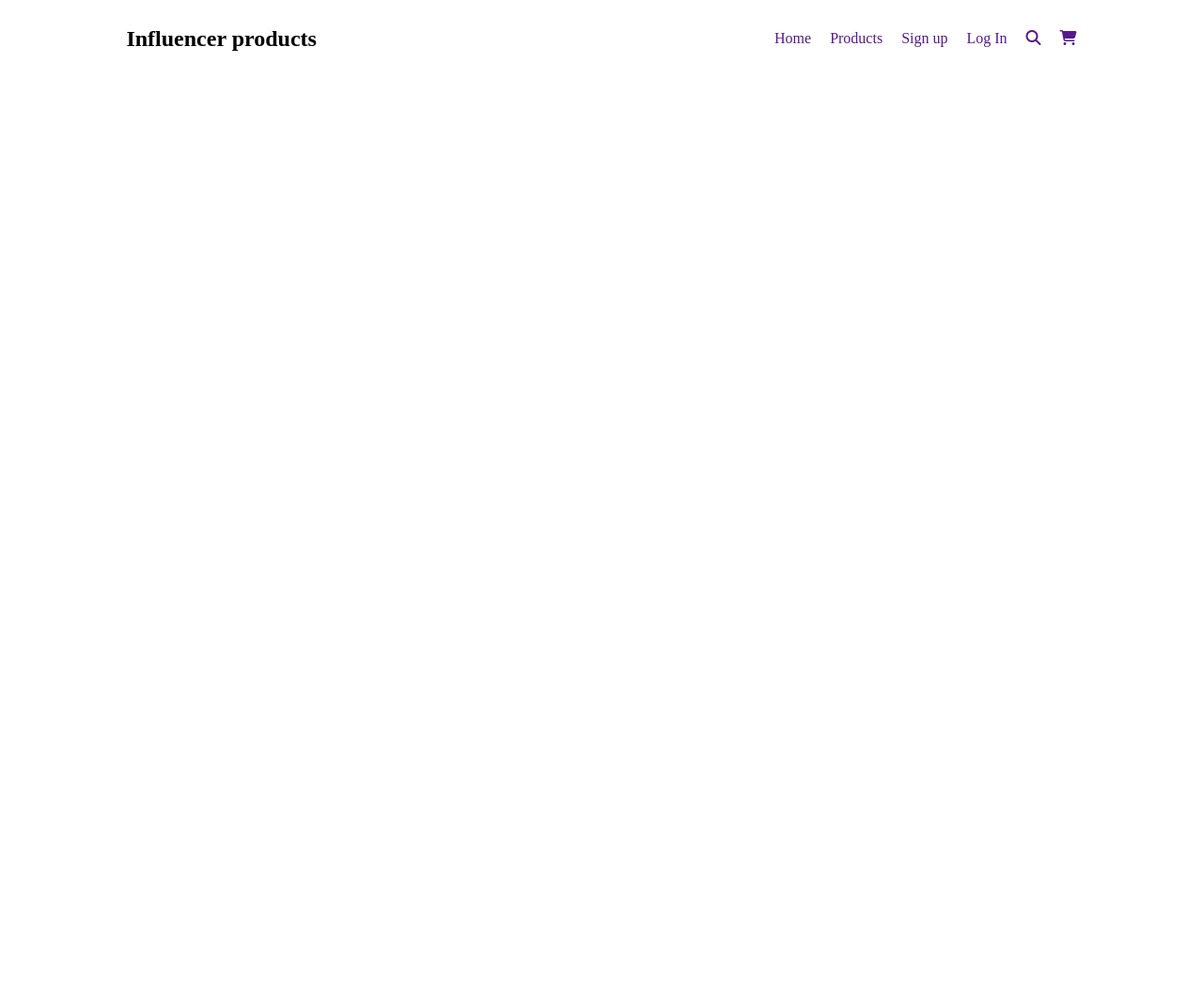
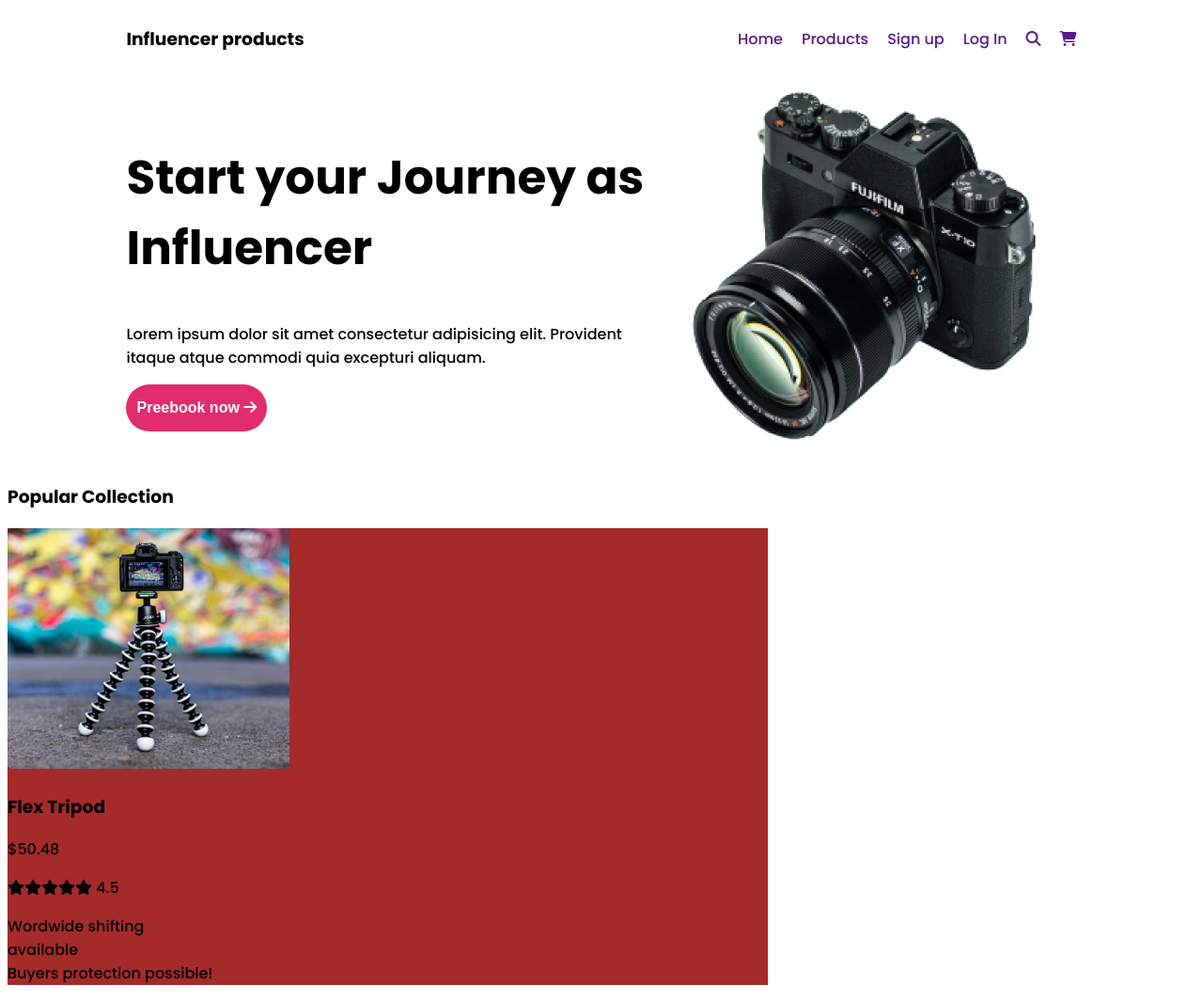
Before and after one commit to ahmed-nasir/influencer-gear-main-1.0, a plain HTML site: page index.html in a window 1280 px wide. Shown: the whole page at 94% size. Before the commit the page ends 800 px from the top, so only its background shows below. Drawn offline with Linux system fonts and the light colour scheme.

Commit message:
Popular section issu

```diff
--- a/index.html
+++ b/index.html
@@ -16,8 +16,8 @@
     <header>
         <!-- Nav Start -->
 
-        <nav class="nav-container">
-            <h1 class="logo">Influencer products</h1>
+        <nav class="container">
+            <h3 class="logo">Influencer products</h3>
             <ul class="menu">
                 <li><a href="">Home</a></li>
                 <li><a href="">Products</a></li>
@@ -33,8 +33,37 @@
         <!-- Nav End -->
     </header>
     <main>
+        <section class="top-section container">
+            <div class="left-sec">
+                <h1 class="top-heading">Start your Journey as <br>
+                    Influencer</h1>
+                <p>Lorem ipsum dolor sit amet consectetur adipisicing elit. Provident itaque atque commodi quia
+                    excepturi aliquam.</p>
+                <button>Preebook now <i class="fas fa-arrow-right"></i></button>
+            </div>
+            <div class="right-sec">
+                <img src="images/main-camera.png" alt="">
+            </div>
+        </section>
+    </main>
+    <section class="popular-collections">
+        <h3>Popular Collection</h3>
+        <div class="popular-collection">
+            <div class="collection-container">
+                <img src="images/tripod.png" alt="">
+                <div>
+                    <h3>Flex Tripod</h3>
+                    <span>$50.48</span>
+                    <p><i class="fas fa-star"></i><i class="fas fa-star"></i><i class="fas fa-star"></i><i
+                            class="fas fa-star"></i><i class="fas fa-star"></i> <span> 4.5</span></p>
 
-    </main>
+                    <p>Wordwide shifting <br> available <br>
+                        Buyers protection possible!</p>
+                </div>
+            </div>
+        </div>
+
+    </section>
 </body>
 
 </html>
--- a/styles/style.css
+++ b/styles/style.css
@@ -5,10 +5,14 @@
 /* Common styles */
 body{
     background-color: #ffffff;
+    font-family: 'Poppins', sans-serif;
 }
 
-/* nav style */
-.nav-container{
+h1{
+    font-size: 50px;
+}
+
+.container{
 
     display: flex;
     justify-content: space-between;
@@ -18,6 +22,32 @@ body{
 
 }
 
+button{
+    width: 150px;
+    height: 50px;
+    font-size: 16px;
+    font-weight: bold;
+    border: none;
+    border-radius: 25px;
+    background-color:
+    #E02C6D;
+    color: white;
+    transition: width 2s, height 2s, background-color 2s, transform 2s;
+}
+button:hover{
+    width: 150px;
+    height: 50px;
+    font-size: 16px;
+    font-weight: bold;
+    border: none;
+    border-radius: 25px;
+    background-color:
+    blueviolet;
+    color: white;
+    transform: rotate(360deg);
+}
+
+/* nav style */
 .menu{
     display: flex;
     justify-content:flex-end;
@@ -32,3 +62,16 @@ li>a{
     text-decoration: none;
     padding-left: 20px;
 }
+/* ***********##########*********** */
+/* popular section  */
+
+/* Use grid  */
+
+.popular-collections{
+    width: 80%;
+}
+.collection-container{
+    background-color: brown;
+    width: 80%;
+
+}
```
